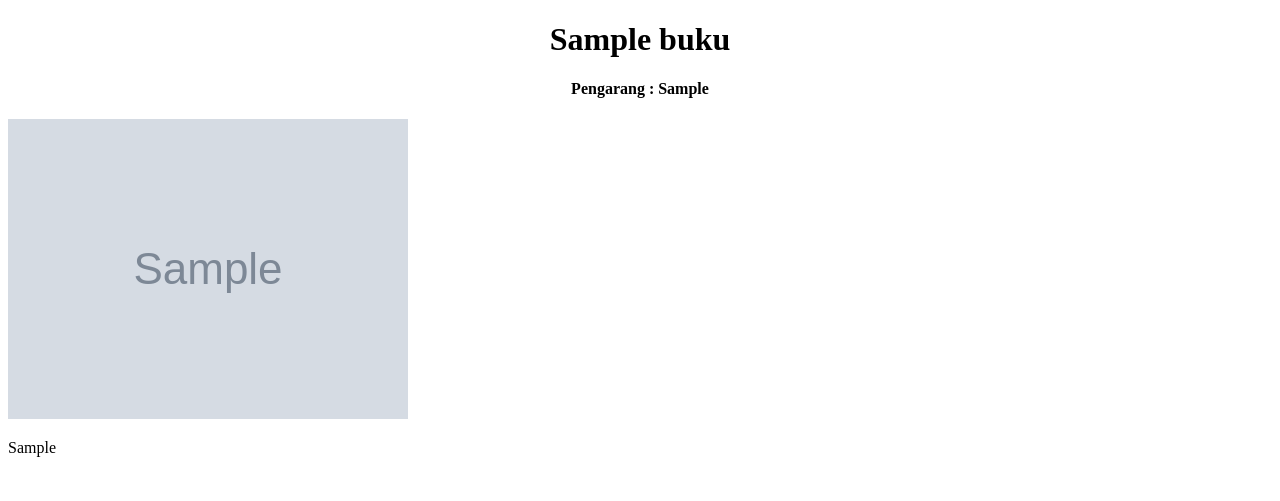
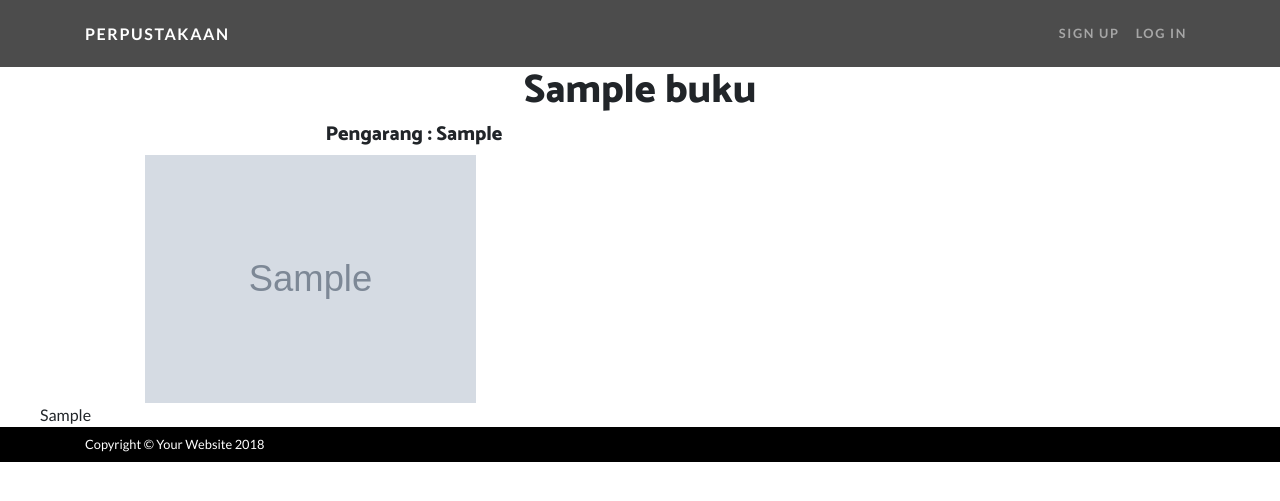
Before and after one commit to ardhapanduwinata/sistem-informasi-perpustakaan-umum, a CodeIgniter app: page /sistem-informasi-perpustakaan-umum/index.php/buku/viewBook/1 in a window 1280 px wide. Shown: the top 501 px of the page. Run offline with CodeIgniter, Linux system fonts and the light colour scheme; tables that the repository leaves empty or names only in its code hold one stand-in row (values such as "Sample post"); grey boxes marked "Sample" are stand-in pictures; some libraries are stand-ins or nearby versions.

Commit message:
TAMPILAN LUAR SAJA

```diff
--- a/application/controllers/House.php
+++ b/application/controllers/House.php
@@ -9,8 +9,10 @@ class House extends CI_Controller {
     }
 	public function index()
 	{
+        $this->load->view('header');
         $data['array_buku']=$this->m_house->getBuku();
 		$this->load->view('house', $data);
+        $this->load->view('footer');
 	}
 
 	public function login()
--- a/application/controllers/buku.php
+++ b/application/controllers/buku.php
@@ -138,8 +138,9 @@ public function Hapus($id)
 
 	}
 	public function viewBook($id){
-
+	$this->load->view('header');
      $data['records'] = $this->m_buku->getOne($id);
          $this->load->view('buku/buku_view',$data);
+    $this->load->view('footer');
    }
  }
--- a/application/views/buku/buku_view.php
+++ b/application/views/buku/buku_view.php
@@ -1,24 +1,29 @@
-<!DOCTYPE html>
-<html lang="en">
-<head>
 
 
-    <main role="main" class="container">
+    <main role="main">
+<div class="container container-fluid">
 <div class="row">
-       <h1><center>
-        <?php echo $records[0]['nama_buku'] ?> </center></h1>
-   <h4 class="text-center"> <center>Pengarang : <?php echo  $records[0]['pengarang']  ?></center></h4>
-   <div class="row">
+
+        <div class="col-12">
+       <h1 class="text-center"><?php echo $records[0]['nama_buku'] ?></h1>
+       </div>
+
+        <div class="row">
+        <div class="col-12">
+          <h5 class="text-center"> Pengarang : <?php echo  $records[0]['pengarang']  ?></h5>
+          </div>
+
+          <div class="row">
           <div class="col-2"> </div>
           <div class="col-8">
-    <img src="<?php echo  base_url() ?>assets/path/<?php echo $records[0]['cover_buku']  ?>" alt=" " class="my-5" >
+             <img src="<?php echo  base_url() ?>assets/path/<?php echo $records[0]['cover_buku']  ?>" alt=" " class="img-fluid" width="">
           </div>
           <div class="col-2"> </div>
-           <div class="col-8">
-          <p><?php echo $records[0]['sinopsis'] ?></p>
+           <!-- <div class="col-8">
+ -->          <p><center><?php echo $records[0]['sinopsis'] ?></center></p>
         </div>
+
+</div>
+</div>
+</div>
     </main>
-
-
-</body>
-</html>
--- /dev/null
+++ b/application/views/footer.php
@@ -0,0 +1,10 @@
+<footer class="py-2 bg-black">
+    <div class="container">
+        <p class="m-0 text-left text-white small">Copyright &copy; Your Website 2018</p>
+    </div>
+    <!-- /.container -->
+</footer>
+
+<!-- Bootstrap core JavaScript -->
+<script src="<?= base_url('assets/vendor/jquery/jquery.min.js') ?>"></script>
+<script src="<?= base_url('assets/vendor/bootstrap/js/bootstrap.bundle.min.js') ?>"></script>
--- /dev/null
+++ b/application/views/header.php
@@ -0,0 +1,40 @@
+<meta charset="utf-8">
+    <meta name="viewport" content="width=device-width, initial-scale=1, shrink-to-fit=no">
+    <meta name="description" content="">
+    <meta name="author" content="">
+
+    <title>PERPUSTAKAAN</title>
+
+    <!-- Bootstrap core CSS -->
+    <link href="<?= base_url('assets/vendor/bootstrap/css/bootstrap.min.css') ?>" rel="stylesheet">
+
+    <!-- Custom fonts for this template -->
+    <link href="https://fonts.googleapis.com/css?family=Catamaran:100,200,300,400,500,600,700,800,900" rel="stylesheet">
+    <link href="https://fonts.googleapis.com/css?family=Lato:100,100i,300,300i,400,400i,700,700i,900,900i"
+          rel="stylesheet">
+
+    <!-- Custom styles for this template -->
+    <link href="<?= base_url('assets/house/css/one-page-wonder.min.css') ?>" rel="stylesheet">
+
+
+
+<!-- Navigation -->
+<nav class="navbar navbar-expand-lg navbar-dark navbar-custom ">
+    <div class="container">
+        <a class="navbar-brand" href="<?= base_url() ?>index.php">PERPUSTAKAAN</a>
+        <button class="navbar-toggler" type="button" data-toggle="collapse" data-target="#navbarResponsive"
+                aria-controls="navbarResponsive" aria-expanded="false" aria-label="Toggle navigation">
+            <span class="navbar-toggler-icon"></span>
+        </button>
+        <div class="collapse navbar-collapse" id="navbarResponsive">
+            <ul class="navbar-nav ml-auto">
+                <li class="nav-item">
+                    <a class="nav-link" href="#">Sign Up</a>
+                </li>
+                <li class="nav-item">
+                    <a class="nav-link" href="<?= base_url() ?>index.php/login">Log In</a>
+                </li>
+            </ul>
+        </div>
+    </div>
+</nav>
```
Also changed, not shown: application/views/house.php (+3 -24 lines).
